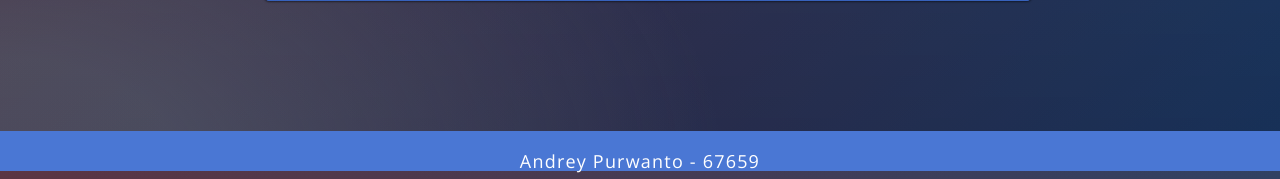
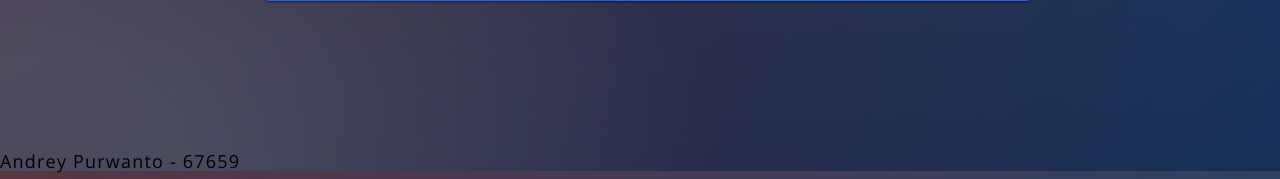
Before and after one commit to andreypurwanto/final, a Flask app: page / in a window 1280 px wide. Shown: the part 629-808 px from the top of the page. Run offline with Flask 2, Linux system fonts and the light colour scheme; parts of the project's set-up code (start-up, migrations or seed data) failed here and were passed over.

Commit message:
Update style.css

```diff
--- a/app/static/style.css
+++ b/app/static/style.css
@@ -187,14 +187,18 @@ footer {
   bottom: 0;
   width: 100%;
   height: 5%;
-  background-color: #4a77d4;
-  color: white;
+  background-color: transparent;
+  color: rgb(0, 0, 0);
   /* opacity: 0.3; */
   /* text-align: left; */
   /* letter-spacing:1px; */
-  text-align: center;
+  text-align: left;
   /* padding: -10px; */
   /* padding-bottom: 0; */
   /* background-color: DarkSalmon; */
   /* color: white; */
 }
+
+b {
+  color: #747474;
+}
```
